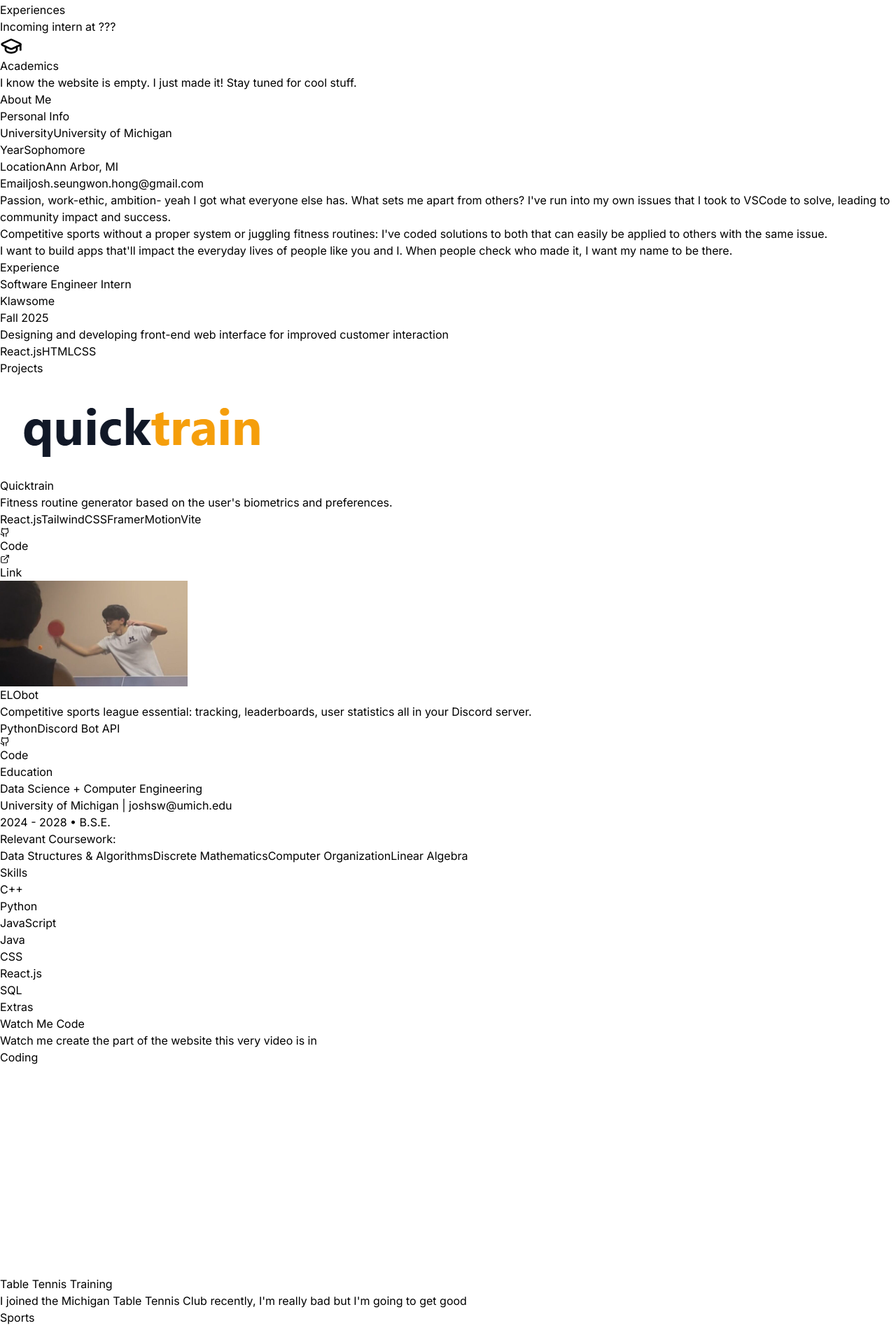
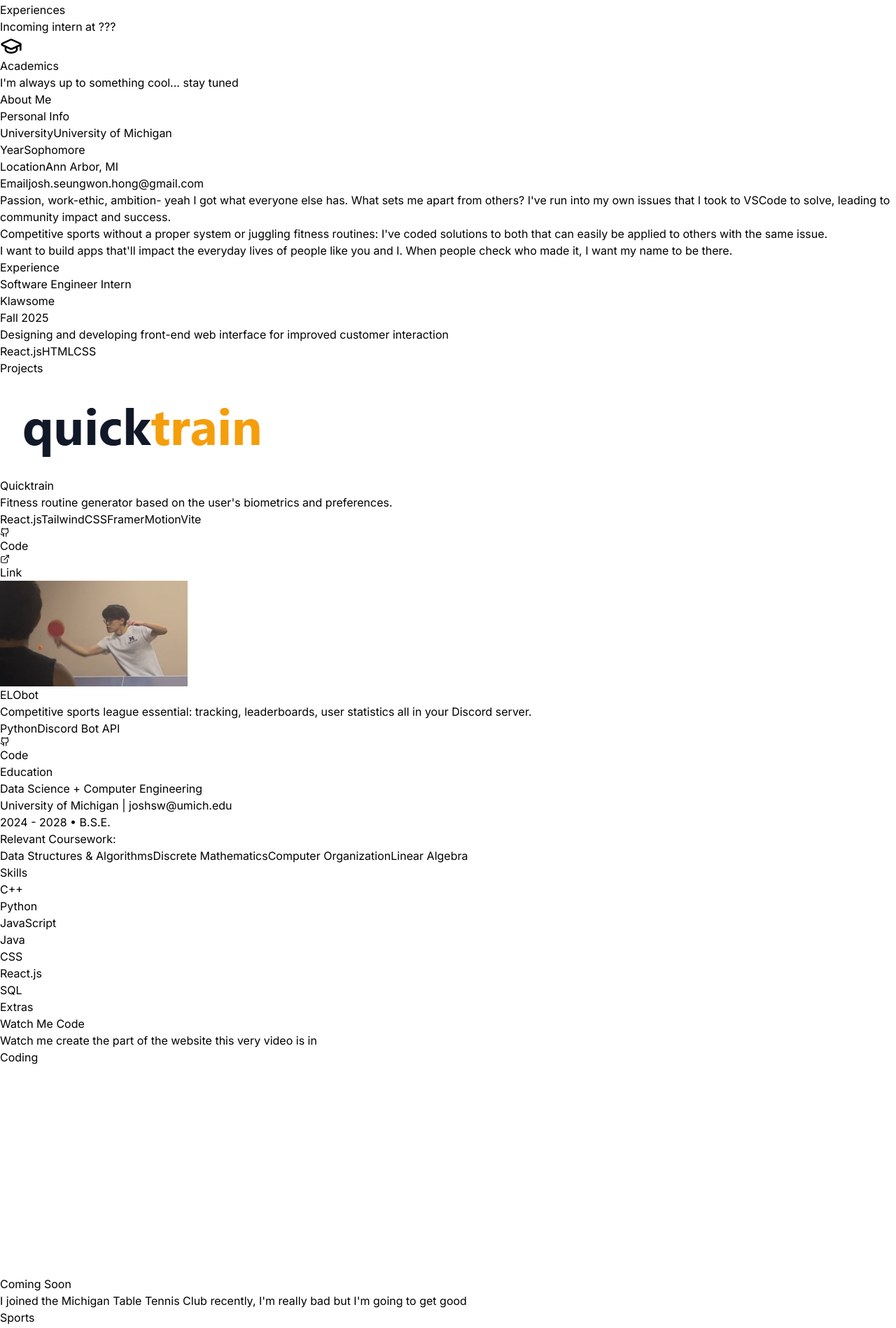
Before and after one commit to yourlocaljosh/personal-website, a React (Vite) app: page / in a window 1280 px wide. Shown: the part 342-2240 px from the top of the page at 70% size. Built offline with nearby package versions, Linux system fonts and the light colour scheme; grey boxes are pictures that could not be loaded.

Commit message:
Add first extras item

```diff
--- a/src/App.jsx
+++ b/src/App.jsx
@@ -109,11 +109,11 @@
       title: "Watch Me Code",
       description: "Watch me create the part of the website this very video is in",
       type: "video",
-      media: "https://www.youtube.com/embed/",
+      media: "https://www.youtube.com/embed/rIPxg3o0R48",
       tags: ["Coding"]
     },
     {
-      title: "Table Tennis Training",
+      title: "Coming Soon",
       description: "I joined the Michigan Table Tennis Club recently, I'm really bad but I'm going to get good",
       type: "video",
       media: "https://www.youtube.com/embed/",
@@ -234,7 +234,7 @@
             <motion.div variants={itemVariants} className="bg-gray-800/50 rounded-xl p-6 border border-gray-700 hover:border-blue-500/50 transition-colors">
               <GraduationCap className="text-blue-400 mb-4 mx-auto" size={32} />
               <h3 className="text-lg font-semibold mb-2">Academics</h3>
-              <p className="text-gray-400 text-sm">I know the website is empty. I just made it! Stay tuned for cool stuff.</p>
+              <p className="text-gray-400 text-sm">I'm always up to something cool... stay tuned</p>
             </motion.div>
           </motion.div>
         </div>
```
